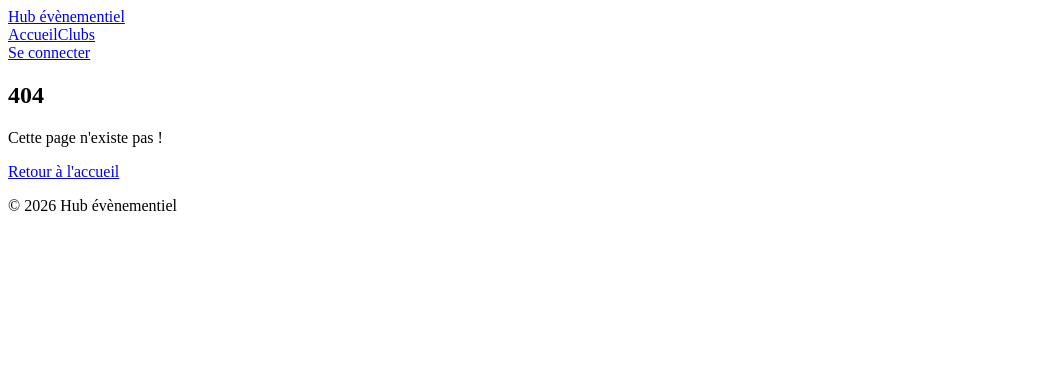
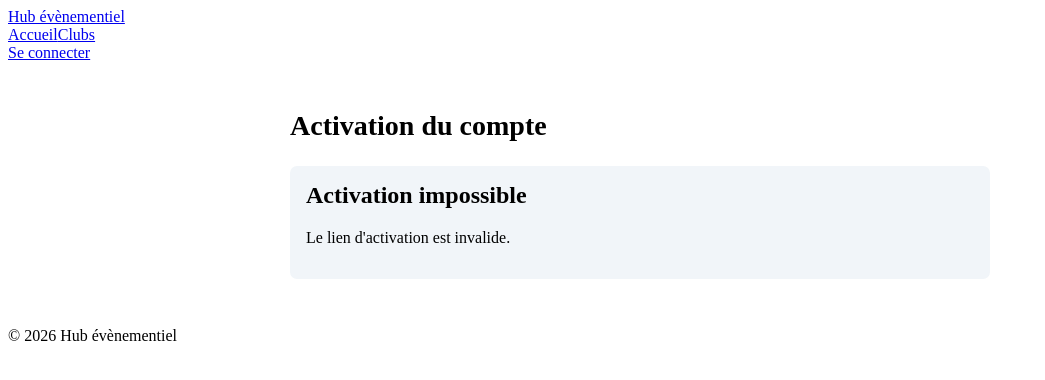
Before and after one commit to CDA-team1/Hub-Event, an Angular app in the folder frontend/: page /activation-compte in a window 1280 px wide. Before the commit this address had no page. Shown: the top 380 px of the page, without its empty margins (0-1045 px from the left). Built offline with nearby package versions, Linux system fonts and the light colour scheme.

Commit message:
feat(front): add account activation page (CPT-02)

```diff
--- a/frontend/src/app/app.routes.ts
+++ b/frontend/src/app/app.routes.ts
@@ -22,8 +22,14 @@ export const routes: Routes = [
   {
     path: 'connexion',
     title: 'Connexion',
+    loadComponent: () => import('./features/auth/login-page/login-page').then((m) => m.LoginPage),
+  },
+  {
+    path: 'activation-compte',
+    title: 'Activation du compte',
     loadComponent: () =>
-      import('./features/auth/login-page/login-page').then((m) => m.LoginPage,
+      import('./features/account/activate-account-page/activate-account-page').then(
+        (m) => m.ActivateAccountPage,
       ),
   },
   {
--- a/frontend/src/app/core/accounts/account-api.ts
+++ b/frontend/src/app/core/accounts/account-api.ts
@@ -1,4 +1,4 @@
-import { HttpClient } from '@angular/common/http';
+import { HttpClient, HttpParams } from '@angular/common/http';
 import { inject, Service } from '@angular/core';
 import { Observable } from 'rxjs';
 
@@ -13,4 +13,10 @@ export class AccountApi {
   signup(request: CreateUserRequest): Observable<void> {
     return this.http.post<void>(`${this.apiUrl}/auth/signup`, request);
   }
+
+  activateAccount(token: string): Observable<void> {
+    const params = new HttpParams().set('token', token);
+
+    return this.http.get<void>(`${this.apiUrl}/auth/activate`, { params });
+  }
 }
--- /dev/null
+++ b/frontend/src/app/features/account/activate-account-page/activate-account-page.css
@@ -0,0 +1,32 @@
+.activate-account-page {
+  width: min(100% - 2rem, 700px);
+  margin: 3rem auto;
+}
+
+.activate-account-page h1 {
+  margin: 0 0 1.5rem;
+  font-size: 1.75rem;
+}
+
+.activate-account-page__success,
+.activate-account-page__error {
+  padding: 1rem;
+  border-radius: 7px;
+  background: #f1f5f9;
+}
+
+.activate-account-page__success h2,
+.activate-account-page__error h2 {
+  margin-top: 0;
+}
+
+@media (max-width: 700px) {
+  .activate-account-page {
+    width: min(100% - 1rem, 700px);
+    margin: 1rem auto;
+  }
+
+  .activate-account-page h1 {
+    font-size: 1.4rem;
+  }
+}
--- /dev/null
+++ b/frontend/src/app/features/account/activate-account-page/activate-account-page.html
@@ -0,0 +1,17 @@
+<section class="activate-account-page">
+  <h1>Activation du compte</h1>
+
+  @if (loading()) {
+    <p>Activation de votre compte en cours...</p>
+  } @else if (success()) {
+    <div class="activate-account-page__success">
+      <h2>Compte activé</h2>
+      <p>Votre compte a bien été activé. Vous pouvez maintenant vous connecter.</p>
+    </div>
+  } @else if (errorMessage()) {
+    <div class="activate-account-page__error">
+      <h2>Activation impossible</h2>
+      <p>{{ errorMessage() }}</p>
+    </div>
+  }
+</section>
--- /dev/null
+++ b/frontend/src/app/features/account/activate-account-page/activate-account-page.ts
@@ -0,0 +1,47 @@
+import { HttpErrorResponse } from '@angular/common/http';
+import { Component, inject, signal } from '@angular/core';
+import { ActivatedRoute } from '@angular/router';
+
+import { AccountApi } from '../../../core/accounts/account-api';
+
+@Component({
+  selector: 'app-activate-account-page',
+  imports: [],
+  templateUrl: './activate-account-page.html',
+  styleUrl: './activate-account-page.css',
+})
+export class ActivateAccountPage {
+  private readonly route = inject(ActivatedRoute);
+  private readonly accountApi = inject(AccountApi);
+
+  readonly loading = signal(true);
+  readonly success = signal(false);
+  readonly errorMessage = signal<string | null>(null);
+
+  constructor() {
+    const token = this.route.snapshot.queryParamMap.get('token');
+
+    if (!token) {
+      this.loading.set(false);
+      this.errorMessage.set("Le lien d'activation est invalide.");
+      return;
+    }
+
+    this.accountApi.activateAccount(token).subscribe({
+      next: () => {
+        this.loading.set(false);
+        this.success.set(true);
+      },
+      error: (error: HttpErrorResponse) => {
+        this.loading.set(false);
+
+        if (error.status === 400 && typeof error.error === 'string') {
+          this.errorMessage.set(error.error);
+          return;
+        }
+
+        this.errorMessage.set("Une erreur est survenue lors de l'activation du compte.");
+      },
+    });
+  }
+}
```
